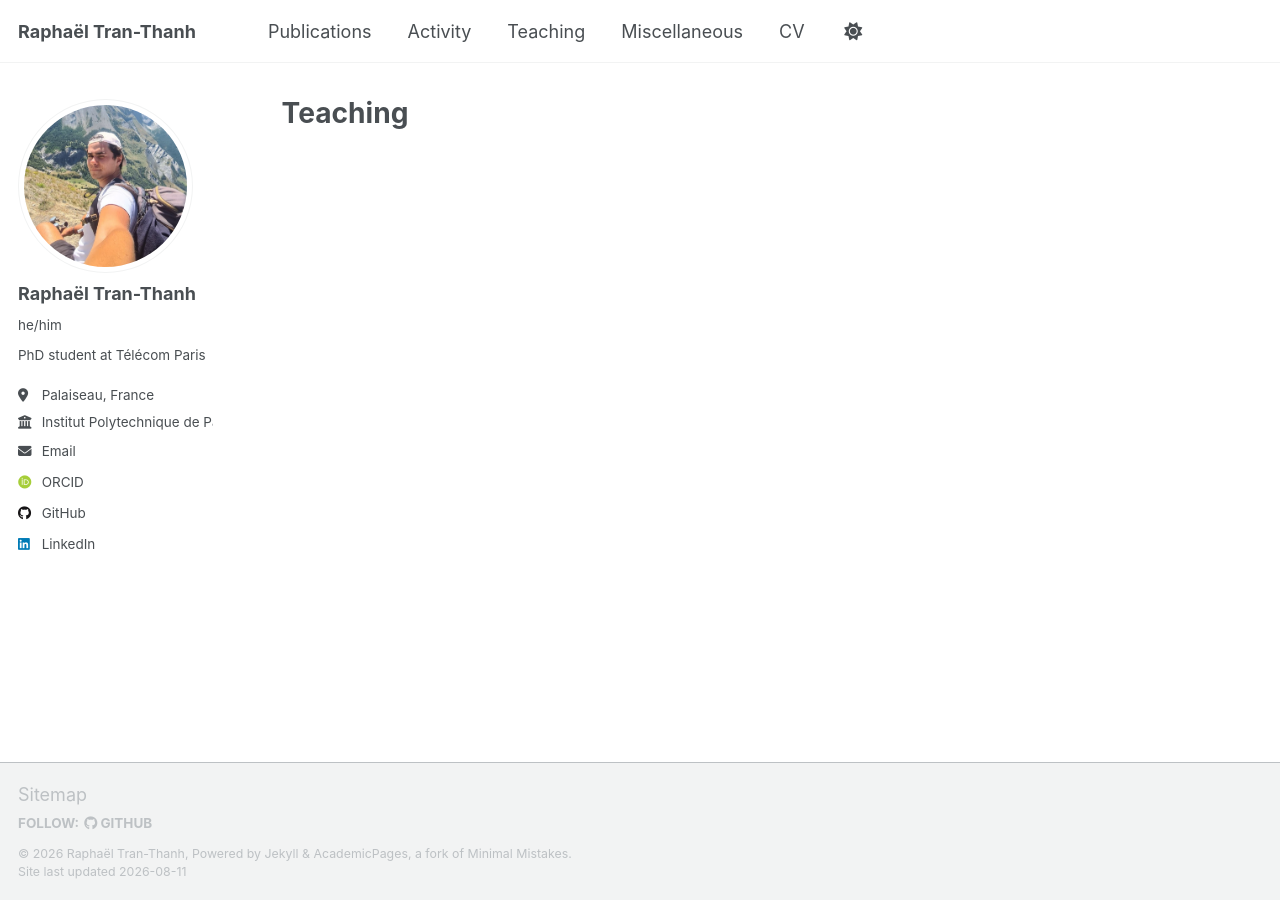
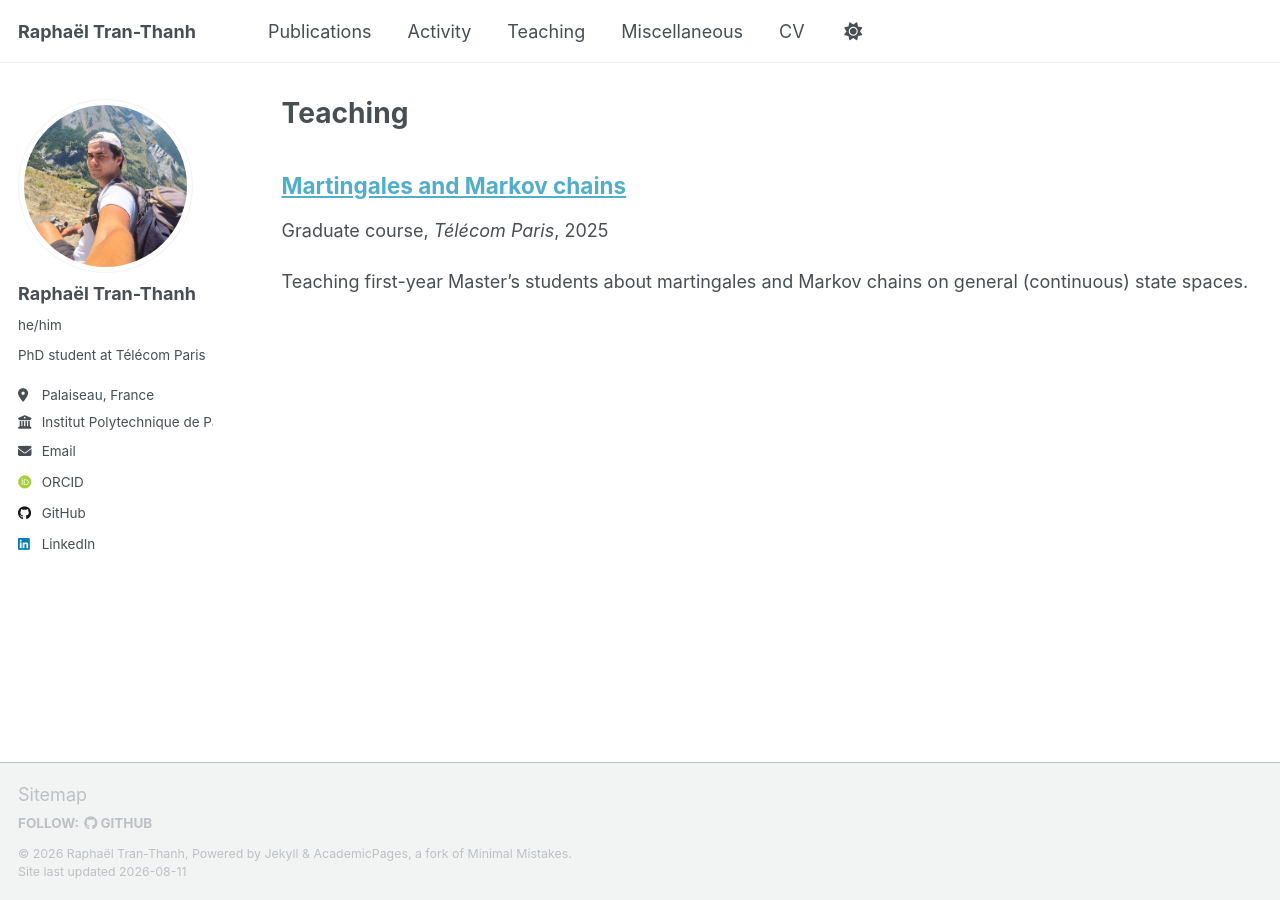
Before and after one commit to rtranthanh/rtranthanh.github.io, a Jekyll site: the page built from _pages/teaching.html, in a window 1280 px wide. Built offline with Jekyll 4.4.1, drawn with Linux system fonts in a browser that asks for light colours; some web fonts are replaced; a script that is not in the unit is left out; a file with an impossible date is left out.

Commit message:
Add date for 2026 winter teaching course

```diff
--- a/_teaching/2026-winter-teaching.md
+++ b/_teaching/2026-winter-teaching.md
@@ -4,7 +4,7 @@ collection: teaching
 type: "Graduate course"
 permalink: /teaching/2026-winter-teaching
 venue: "Télécom Paris"
-date:
+date: "2025-11-24"
 location: "Palaiseau, France"
 ---
 
```
